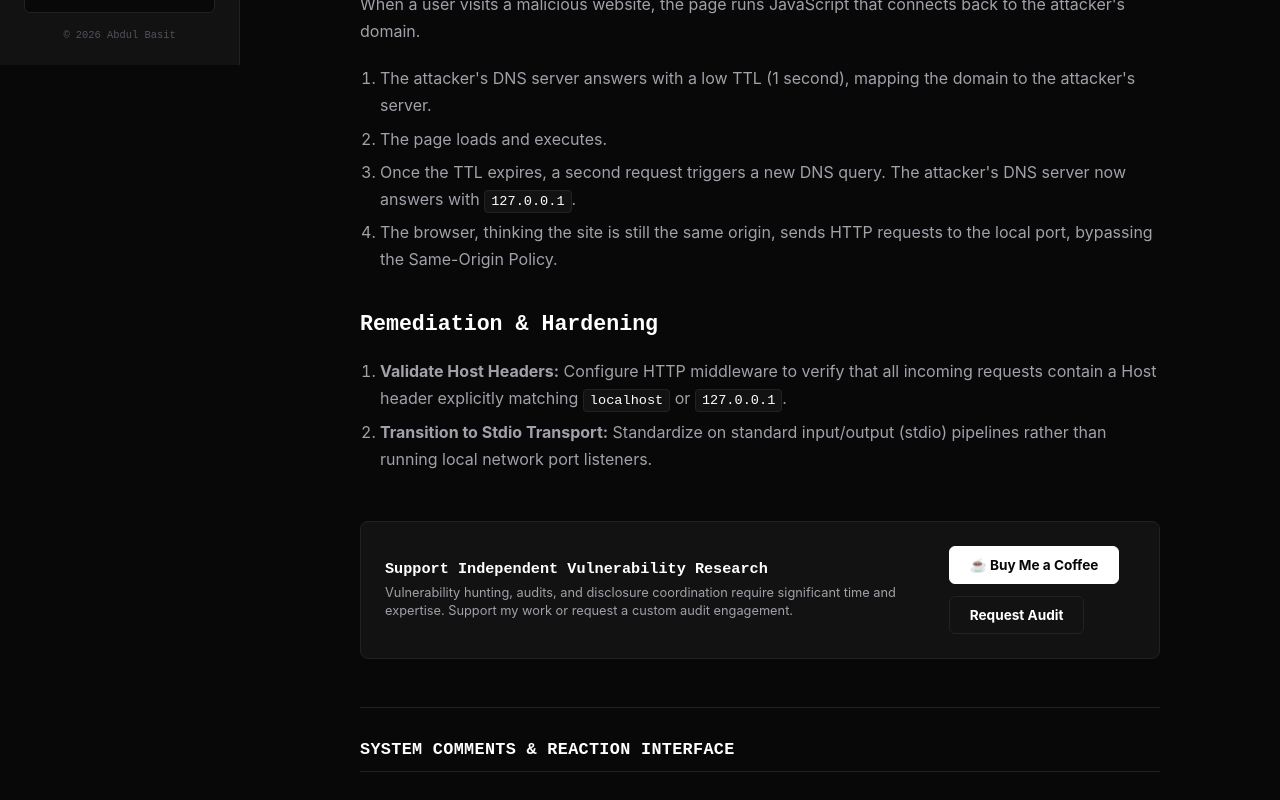
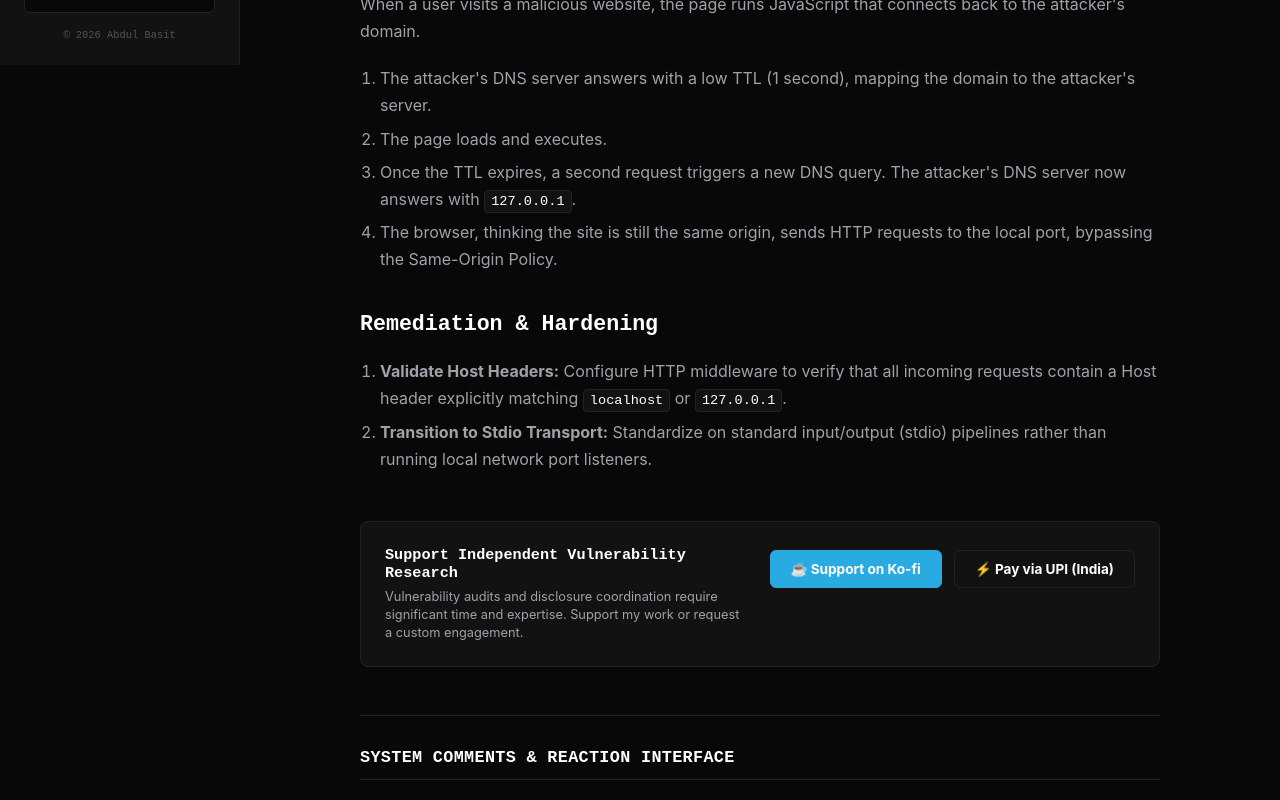
Before and after one commit to n00bpr0gram3r/portfolio, a Next.js app: page /writeups/dns-rebinding-mcp in a window 1280 px wide. Shown: the part 735-1535 px from the top of the page. Built offline with nearby package versions, Linux system fonts and the light colour scheme; no server answers.

Commit message:
feat: add SponsorCard with Ko-fi and UPI support

```diff
--- a/src/app/writeups/[slug]/page.js
+++ b/src/app/writeups/[slug]/page.js
@@ -3,6 +3,7 @@
 import { marked } from 'marked';
 import { getWriteupData, getSortedWriteupsData } from '@/lib/writeups';
 import GiscusComments from '@/components/GiscusComments';
+import SponsorCard from '@/components/SponsorCard';
 
 // Generate static params for all markdown writeups at build time
 export async function generateStaticParams() {
@@ -69,31 +70,8 @@
         dangerouslySetInnerHTML={{ __html: contentHtml }}
       />
 
-      <section className="sponsor-card">
-        <div className="sponsor-info">
-          <h4 className="sponsor-title">Support Independent Vulnerability Research</h4>
-          <p className="sponsor-desc">
-            Vulnerability hunting, audits, and disclosure coordination require significant time and expertise. Support my work or request a custom audit engagement.
-          </p>
-        </div>
-        <div className="sponsor-actions" style={{ display: 'flex', gap: '12px', flexWrap: 'wrap' }}>
-          <a
-            href={process.env.NEXT_PUBLIC_BUY_ME_A_COFFEE_URL || "https://buymeacoffee.com/gemsabdul"}
-            target="_blank"
-            rel="noopener noreferrer"
-            className="sponsor-btn"
-          >
-            ☕ Buy Me a Coffee
-          </a>
-          <a
-            href="mailto:gemsabdul@gmail.com?subject=Audit%20Engagement%20Request"
-            className="sponsor-btn"
-            style={{ backgroundColor: 'transparent', color: 'var(--text-primary)', borderColor: 'var(--border-dim)' }}
-          >
-            Request Audit
-          </a>
-        </div>
-      </section>
+      {/* Sponsor Options (Ko-fi & UPI) */}
+      <SponsorCard />
 
       {/* Giscus Comments block */}
       <GiscusComments />
--- /dev/null
+++ b/src/components/SponsorCard.jsx
@@ -0,0 +1,110 @@
+'use client';
+
+import { useState } from 'react';
+
+export default function SponsorCard() {
+  const [showUpi, setShowUpi] = useState(false);
+  const [copied, setCopied] = useState(false);
+
+  const kofiUrl = process.env.NEXT_PUBLIC_KO_FI_URL || 'https://ko-fi.com/gemsabdul';
+  const upiId = process.env.NEXT_PUBLIC_UPI_ID || 'gemsabdul@okaxis';
+  const operatorName = 'Abdul Basit';
+
+  const handleCopy = () => {
+    navigator.clipboard.writeText(upiId);
+    setCopied(true);
+    setTimeout(() => setCopied(false), 2000);
+  };
+
+  // UPI payment URI structure for launching mobile apps directly
+  const upiDeepLink = `upi://pay?pa=${upiId}&pn=${encodeURIComponent(operatorName)}&cu=INR&tn=Security%20Sponsorship`;
+
+  return (
+    <section className="sponsor-card" style={{ display: 'block' }}>
+      <div style={{ display: 'flex', justifyContent: 'space-between', alignItems: 'flex-start', gap: '24px', flexWrap: 'wrap' }}>
+        <div className="sponsor-info" style={{ flex: 1, minWidth: '280px' }}>
+          <h4 className="sponsor-title">Support Independent Vulnerability Research</h4>
+          <p className="sponsor-desc">
+            Vulnerability audits and disclosure coordination require significant time and expertise. Support my work or request a custom engagement.
+          </p>
+        </div>
+        <div className="sponsor-actions" style={{ display: 'flex', gap: '12px', flexWrap: 'wrap', marginTop: '4px' }}>
+          <a
+            href={kofiUrl}
+            target="_blank"
+            rel="noopener noreferrer"
+            className="sponsor-btn"
+            style={{ backgroundColor: '#29abe2', color: '#ffffff', borderColor: '#29abe2' }}
+          >
+            ☕ Support on Ko-fi
+          </a>
+          <button
+            onClick={() => setShowUpi(!showUpi)}
+            className="sponsor-btn"
+            style={{ backgroundColor: 'transparent', color: 'var(--text-primary)', borderColor: 'var(--border-dim)' }}
+          >
+            ⚡ Pay via UPI (India)
+          </button>
+        </div>
+      </div>
+
+      {showUpi && (
+        <div className="upi-details-box" style={{
+          marginTop: '20px',
+          padding: '16px',
+          backgroundColor: 'var(--bg-primary)',
+          border: '1px dashed var(--border-dim)',
+          borderRadius: '6px',
+          display: 'flex',
+          flexDirection: 'column',
+          gap: '12px',
+          fontFamily: 'var(--font-mono)',
+          fontSize: '0.85rem'
+        }}>
+          <div style={{ display: 'flex', justifyContent: 'space-between', alignItems: 'center', flexWrap: 'wrap', gap: '10px' }}>
+            <div>
+              <span style={{ color: 'var(--text-dim)' }}>UPI ID:</span>{' '}
+              <span style={{ color: 'var(--text-primary)', fontWeight: 'bold' }}>{upiId}</span>
+            </div>
+            <div style={{ display: 'flex', gap: '8px' }}>
+              <button
+                onClick={handleCopy}
+                style={{
+                  background: 'none',
+                  border: '1px solid var(--border-dim)',
+                  color: 'var(--text-secondary)',
+                  padding: '4px 8px',
+                  borderRadius: '4px',
+                  cursor: 'pointer',
+                  fontSize: '0.75rem',
+                  fontFamily: 'var(--font-mono)'
+                }}
+              >
+                {copied ? '✓ Copied' : 'Copy ID'}
+              </button>
+
+              <a
+                href={upiDeepLink}
+                style={{
+                  border: '1px solid var(--border-dim)',
+                  color: '#10b981',
+                  backgroundColor: 'rgba(16, 185, 129, 0.05)',
+                  padding: '4px 8px',
+                  borderRadius: '4px',
+                  textDecoration: 'none',
+                  fontSize: '0.75rem',
+                  fontWeight: 'bold'
+                }}
+              >
+                Pay Direct (Mobile)
+              </a>
+            </div>
+          </div>
+          <div style={{ fontSize: '0.75rem', color: 'var(--text-secondary)', lineHeight: '1.4' }}>
+            Note: Mobile deep-links resolve automatically if clicked on a smartphone with a UPI payment app installed (GPay, PhonePe, Paytm, BHIM, etc.).
+          </div>
+        </div>
+      )}
+    </section>
+  );
+}
```
